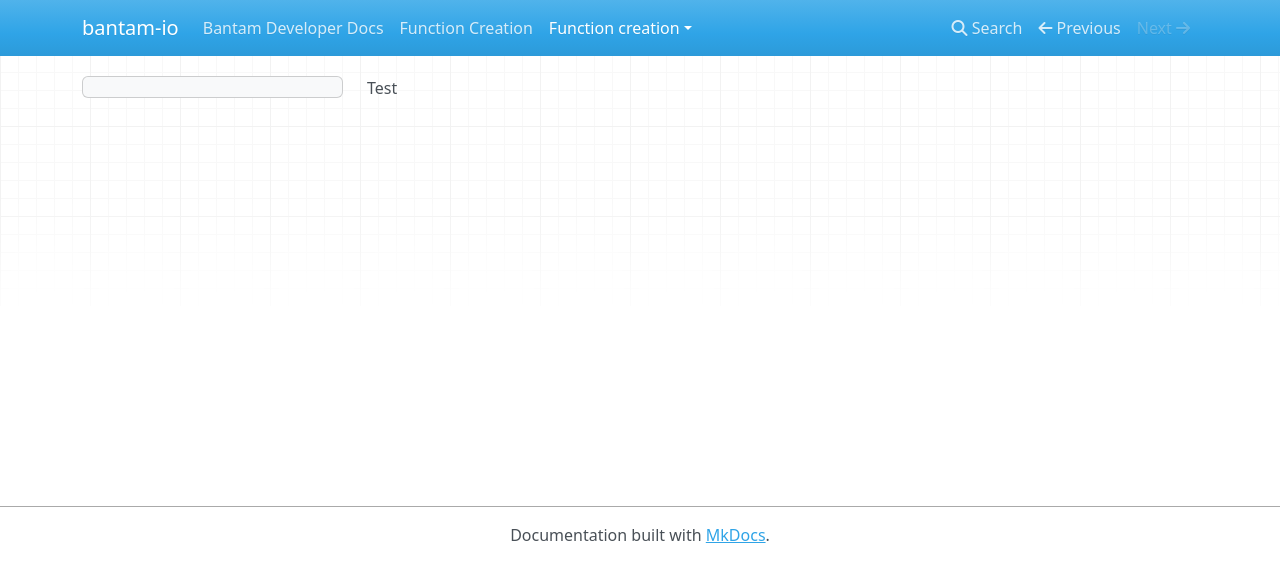
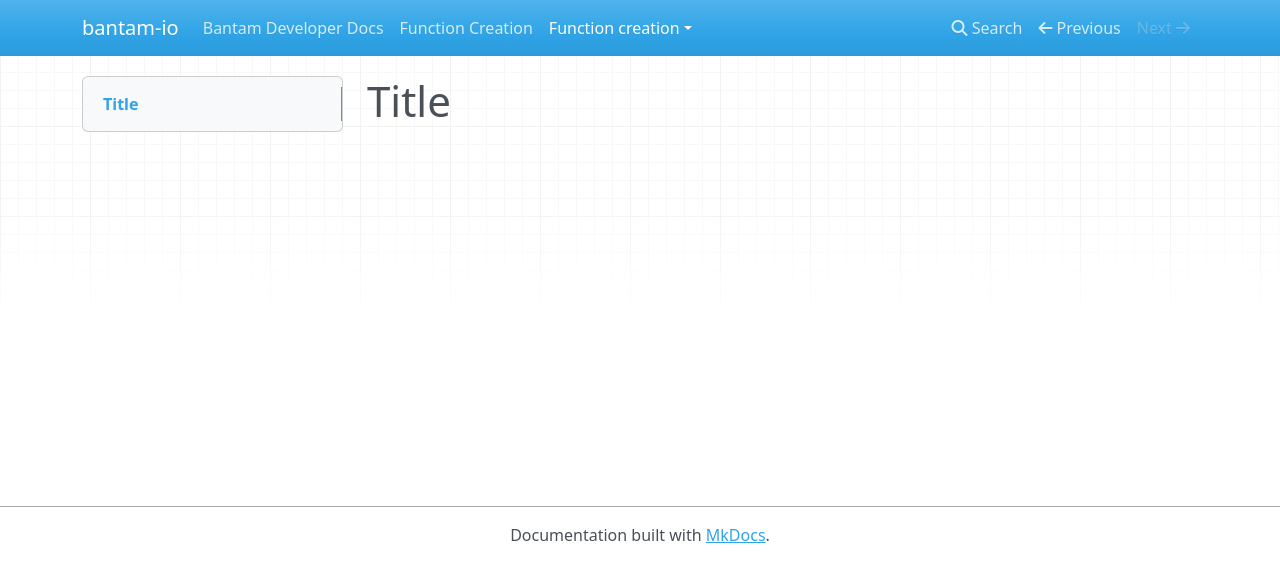
Before and after one commit to bantam-io/docs, an MkDocs documentation site: the page built from docs/function-creation/index.md, in a window 1280 px wide. Shown: the top 582 px of the page. Built offline with MkDocs 1.6.1, drawn with Linux system fonts in a browser that asks for light colours; nearby versions of some CDN libraries.

Commit message:
Update index.md

```diff
--- a/docs/function-creation/index.md
+++ b/docs/function-creation/index.md
@@ -1 +1 @@
-Test
+# Title
```
